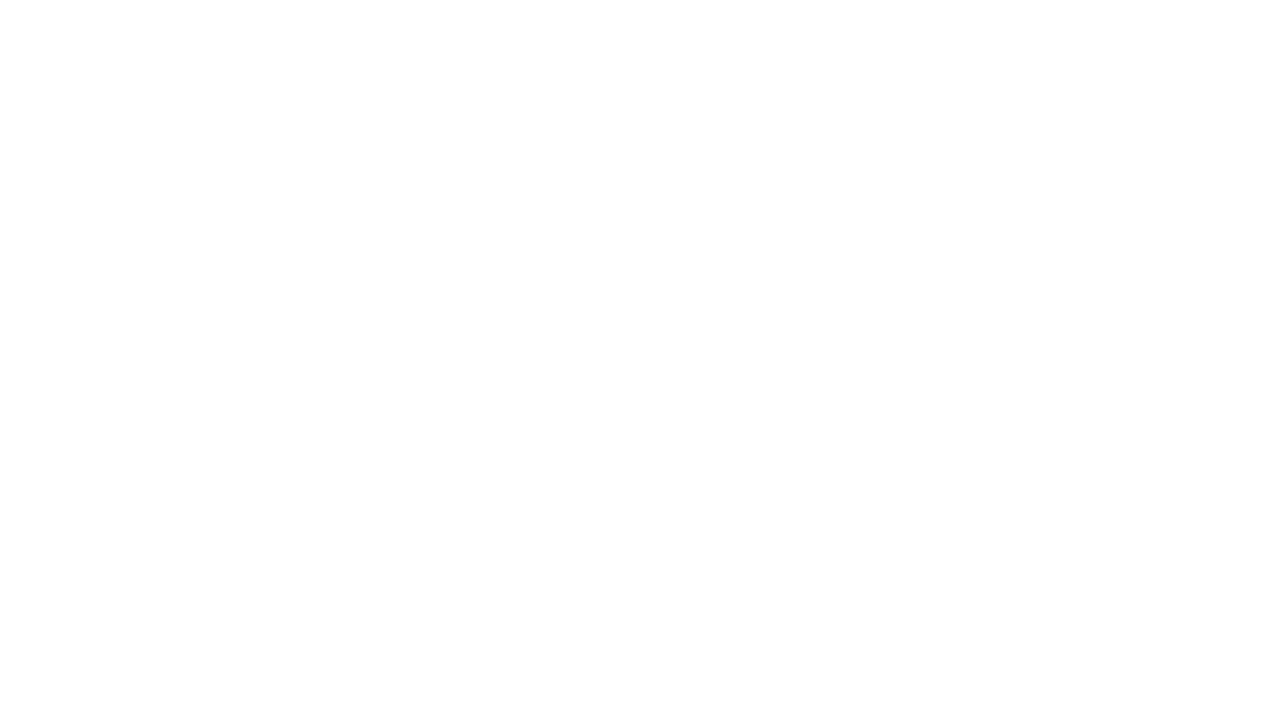
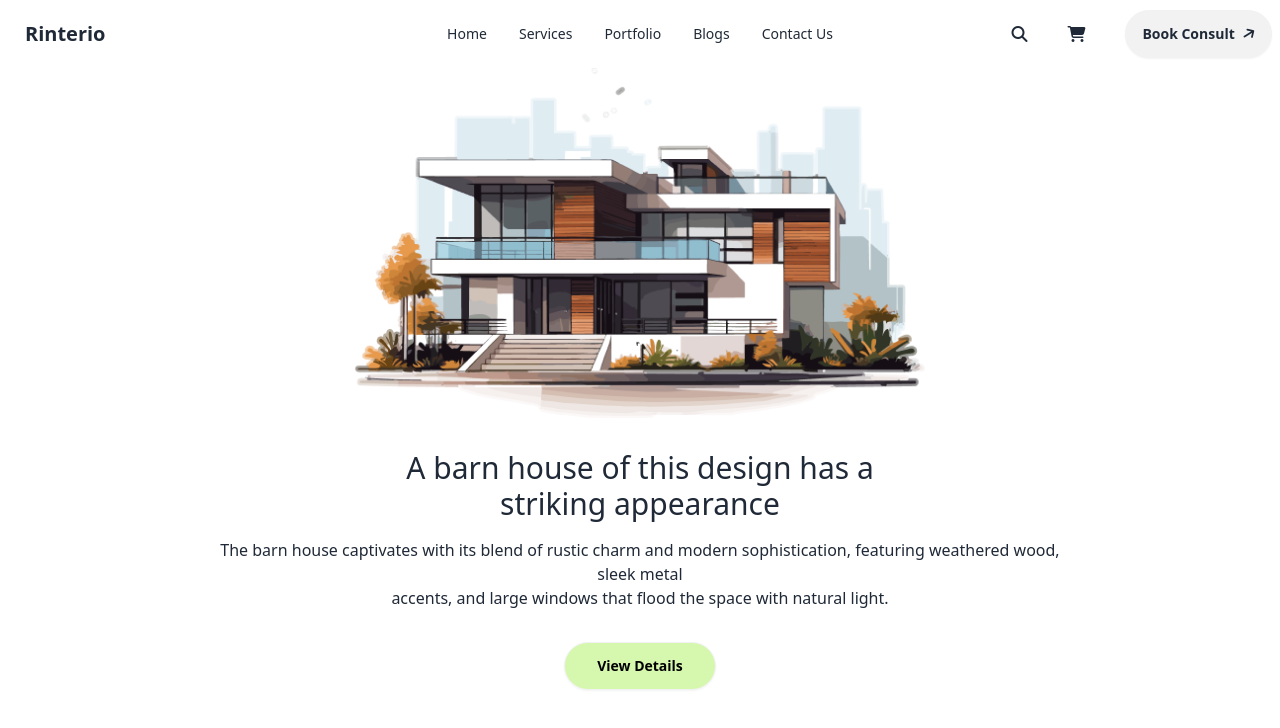
Before and after one commit to mh-adnan/Assingment_3, a plain HTML site: page index.html in a window 1280 px wide. Drawn offline with nearby package versions, Linux system fonts and the light colour scheme.

Commit message:
top banner done

```diff
--- a/index.html
+++ b/index.html
@@ -1,11 +1,79 @@
 <!DOCTYPE html>
-<html lang="en">
+<html lang="en" data-theme="light">
+
 <head>
     <meta charset="UTF-8">
     <meta name="viewport" content="width=\, initial-scale=1.0">
-    <title>Document</title>
+    <link href="https://cdn.jsdelivr.net/npm/daisyui@4.12.10/dist/full.min.css" rel="stylesheet" type="text/css" />
+    <script src="https://cdn.tailwindcss.com"></script>
+    <script src="https://kit.fontawesome.com/df8c0b69a9.js" crossorigin="anonymous"></script>
+    <title>Assingment_3</title>
 </head>
+<header class="container mx-auto">
+
+    <div class="navbar bg-base-100">
+        <div class="navbar-start">
+            <div class="dropdown">
+                <div tabindex="0" role="button" class="btn btn-ghost lg:hidden">
+                    <svg xmlns="http://www.w3.org/2000/svg" class="h-5 w-5" fill="none" viewBox="0 0 24 24"
+                        stroke="currentColor">
+                        <path stroke-linecap="round" stroke-linejoin="round" stroke-width="2"
+                            d="M4 6h16M4 12h8m-8 6h16" />
+                    </svg>
+                </div>
+                <ul tabindex="0"
+                    class="menu menu-sm dropdown-content bg-base-100 rounded-box z-[1] mt-3 w-52 p-2 shadow">
+                    <li class="hover:text-black-500 ease-in-out"><a>Home</a></li>
+                    <li class="hover:text-red-500 ease-in-out"><a>Services</a></li>
+                    <li class="hover:text-red-500 ease-in-out"><a>Portfolio </a></li>
+                    <li class="hover:text-red-500 ease-in-out"><a>Blogs</a></li>
+                    <li class="hover:text-red-500 ease-in-out"><a>Contact Us</a></li>
+                </ul>
+            </div>
+            <a class="btn btn-ghost text-xl">Rinterio </a>
+        </div>
+        <div class="navbar-center hidden lg:flex">
+            <ul class="menu menu-horizontal px-1">
+                <li class="hover:text-red-500 ease-in-out"><a>Home</a></li>
+                <li class="hover:text-red-500 ease-in-out"><a>Services</a></li>
+                <li class="hover:text-red-500 ease-in-out"><a>Portfolio </a></li>
+                <li class="hover:text-red-500 ease-in-out"><a>Blogs</a></li>
+                <li class="hover:text-red-500 ease-in-out"><a>Contact Us</a></li>
+            </ul>
+        </div>
+        <div class="navbar-end space-x-10">
+            <i class="fa-solid fa-magnifying-glass"></i>
+            <i class="fa-solid fa-cart-shopping"></i>
+            <div class="arrow">
+                <a class="btn rounded-full">Book Consult <i class="fa-solid fa-arrow-right"
+                        style="transform: rotate(328deg);"></i></a>
+            </div>
+
+        </div>
+    </div>
+
+
+</header>
+
 <body>
+    <div class="top-banner flex flex-col items-center text-center">
+        <div class="w-full flex justify-center">
+            <img src="assets/banner.png" alt="">
+        </div>
+        <h2 class="text-3xl mt-8">
+            A barn house of this design has a <br> striking appearance
+        </h2>
+        <p class="mt-4 w-4/5 lg:w-2/3">
+            The barn house captivates with its blend of rustic charm and modern
+            sophistication, featuring weathered wood, sleek metal <br> accents, and large windows that flood the space
+            with natural light.
+        </p>
+        <a class="btn rounded-full mt-8 px-8 py-3 bg-[rgba(171,239,95,0.5)] text-black hover:bg-[rgba(171,239,95,0.7)]">
+            View Details
+        </a>
 
+    </div>
 </body>
+
+
 </html>
```
Also changed, not shown: tailwind.config.js (added).
